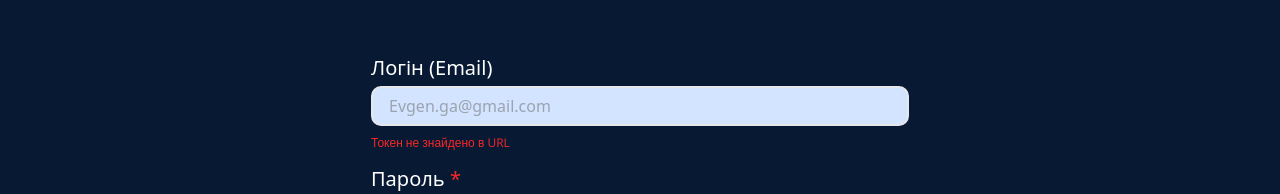
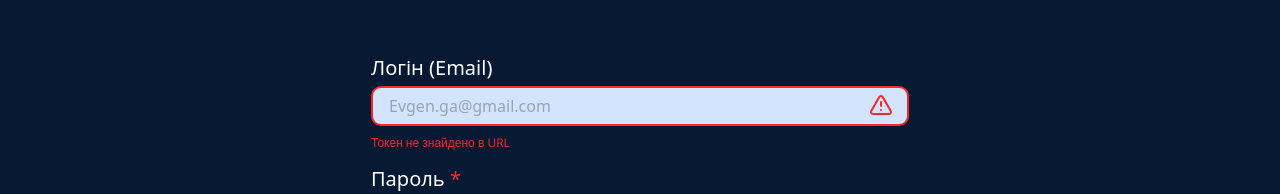
Before and after one commit to baza-trainee/baza-crm-frontend, a React (Vite) app: page /register in a window 1280 px wide. Shown: the part 337-531 px from the top of the page. Built offline with nearby package versions, Linux system fonts and the light colour scheme.

Commit message:
add red triangle it inputs

```diff
--- a/src/pages/Register.tsx
+++ b/src/pages/Register.tsx
@@ -1,4 +1,5 @@
 import { AiOutlineEye, AiOutlineEyeInvisible } from 'react-icons/ai';
+import { LuAlertTriangle } from 'react-icons/lu';
 import { AxiosError } from 'axios';
 import { SubmitHandler, useForm } from 'react-hook-form';
 import { useMutation } from '@tanstack/react-query';
@@ -115,7 +116,7 @@ const Register = () => {
         onSubmit={handleSubmit(onSubmit)}
         className="w-[538px] mt-[50px] mx-auto"
       >
-        <div className="flex flex-col">
+        <div className="relative flex flex-col">
           <label className="font-Open Sans font-sans text-[20px] font-normal leading-[1.5] text-white mb-[2.5px]">
             Логін (Email)
           </label>
@@ -127,10 +128,18 @@ const Register = () => {
                 placeholder="Evgen.ga@gmail.com"
                 {...register('login')}
                 className={`font-Lato font-sans font-normal leading-relaxed text-[16px] bg-input-normal  hover:bg-hover-blue focus:outline-none focus:border-primary-blue border-2 border-solid rounded-[10px] p-[16px] h-[40px] mb-[8px] ${
-                  errors?.login ? 'border-red border-2 border-solid' : ''
+                  errors?.login || tokenError
+                    ? 'border-red border-2 border-solid'
+                    : ''
                 }`}
                 readOnly
               />
+              {tokenError && (
+                <LuAlertTriangle
+                  size={24}
+                  className="absolute right-[16px] top-[52px] transform -translate-y-1/2 text-red"
+                />
+              )}
               <div className="relative h-[18px] mb-[12px]">
                 <div className="absolute">
                   {errors?.login && (
@@ -166,8 +175,14 @@ const Register = () => {
             })}
             className={`font-Lato font-sans font-normal leading-relaxed text-[16px] hover:bg-hover-blue focus:outline-none focus:border-primary-blue border-2 border-solid rounded-[10px] p-[16px] h-[40px] mb-[8px] ${
               password ? 'bg-white' : 'bg-input-normal'
-            }`}
+            } ${errors?.password ? 'border-red border-2 border-solid' : ''}`}
           />
+          {errors?.password && (
+            <LuAlertTriangle
+              size={24}
+              className="absolute right-[45px] top-[52px] transform -translate-y-1/2 text-red"
+            />
+          )}
           <button
             type="button"
             onClick={() => setShowPassword(!showPassword)}
@@ -208,8 +223,14 @@ const Register = () => {
             })}
             className={`font-Lato font-sans font-normal text-[16px] bg-input-normal  hover:bg-hover-blue focus:outline-none focus:border-primary-blue border-2 border-solid rounded-[10px] p-[16px] h-[40px]  mb-[8px] ${
               confirmPassword ? 'bg-white' : 'bg-input-normal'
-            }`}
+            } ${errors?.confirmPassword ? 'border-red border-2 border-solid' : ''}`}
           />
+          {errors?.confirmPassword && (
+            <LuAlertTriangle
+              size={24}
+              className="absolute right-[45px] top-[52px] transform -translate-y-1/2 text-red"
+            />
+          )}
           <button
             type="button"
             onClick={() => setShowConfirmPassword(!showConfirmPassword)}
```
